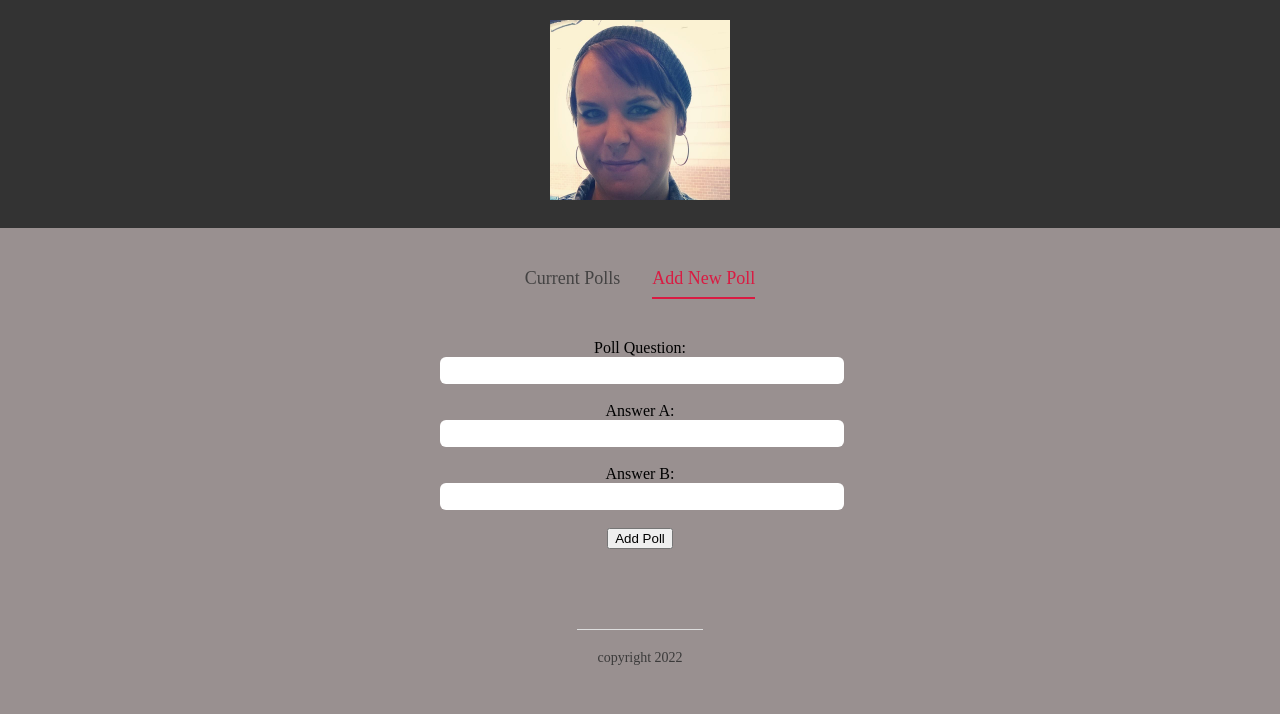
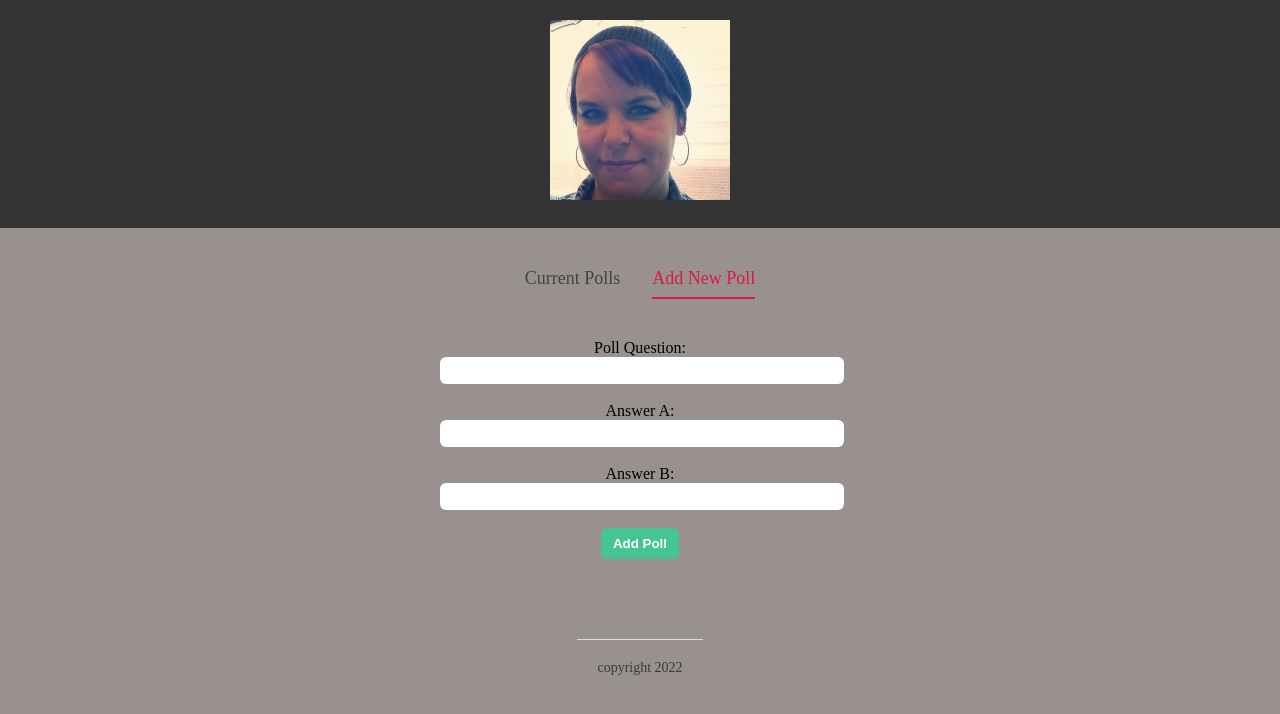
Before and after one commit to aanderson120/sveltePolls, a Svelte app: page / in a window 1280 px wide. Both pictures are taken after a click on the item "Add New Poll". Shown: the top 714 px of the page. Built offline with nearby package versions, Linux system fonts and the light colour scheme.

Commit message:
tutorial 22 custom button component

```diff
--- a/src/components/CreatePollForm.svelte
+++ b/src/components/CreatePollForm.svelte
@@ -1,4 +1,5 @@
 <script>
+  import Button from "../shared/Button.svelte";
   let fields = { question: "", answerA: "", answerB: "" };
   const sumbitHandler = () => {
     console.log(fields);
@@ -18,7 +19,7 @@
     <label for="answer-b">Answer B:</label>
     <input type="text" id="answer-b" bind:value={fields.answerB} />
   </div>
-  <button>Add Poll</button>
+  <Button type="secondary" flat={true}>Add Poll</Button>
 </form>
 
 <style>
@@ -35,7 +36,7 @@
     width: 100%;
     border-radius: 6px;
     border: none;
-}
+  }
   label {
     margin: 10px auto;
     text-align: left;
--- /dev/null
+++ b/src/shared/Button.svelte
@@ -0,0 +1,41 @@
+<script>
+  export let type = "primary";
+  export let flat = false;
+  export let inverse = false;
+</script>
+
+<button class={type} class:flat={flat} class:inverse={inverse}>
+  <slot />
+</button>
+
+<style>
+  button {
+    border: 0;
+    cursor: pointer;
+    border-radius: 6px;
+    padding: 8px 12px;
+    font-weight: bold;
+    box-shadow: 1px 2px 3pb rgb(0, 0, 0, 0.2);
+  }
+  .primary {
+    background-color: #d91b42;
+    color: #ffffff;
+  }
+  .secondary {
+    background-color: #45c496;
+    color: #ffffff;
+  }
+  .flat {
+    box-shadow: none;
+  }
+  .primary.inverse{
+    color: #d91b42;
+    background-color: #999090;
+    border: 2px solid #d91b42;
+  }
+  .secondary.inverse{
+    color: #45c496;
+    background-color: #999090;
+    border: 2px solid #45c496;
+  }
+</style>
```
